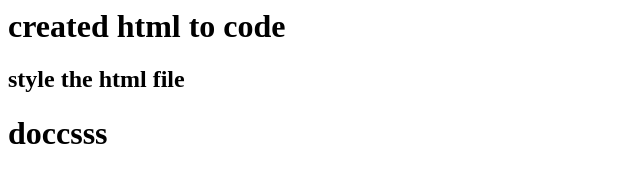
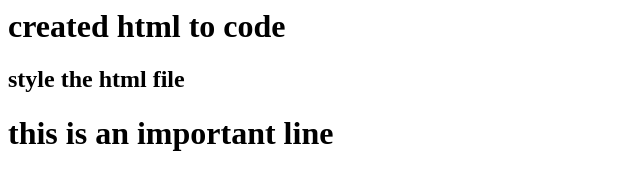
Before and after one commit to Sravanipoluru/project, a plain HTML site: page index.html in a window 1280 px wide. Shown: the whole page, without its empty margins (0-640 px from the left). Drawn offline with Linux system fonts and the light colour scheme.

Commit message:
feat:added to lines

```diff
--- a/index.html
+++ b/index.html
@@ -2,6 +2,6 @@
     <body>
     <h1>created html to code</h1>
         <h2>style the html file</h2>
-        <h1>doccsss</h1>
+        <h1>this is an important line</h1>
     </body>
 </html>
```
